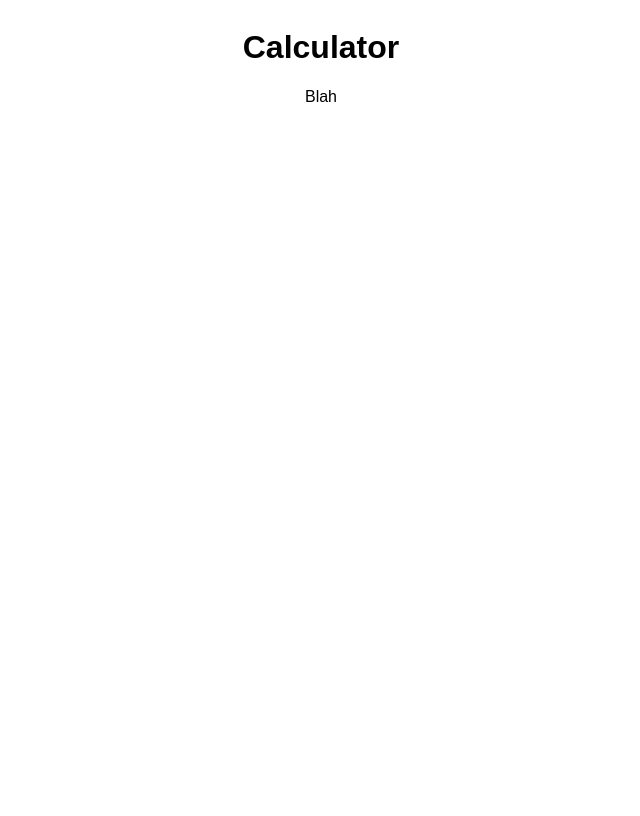
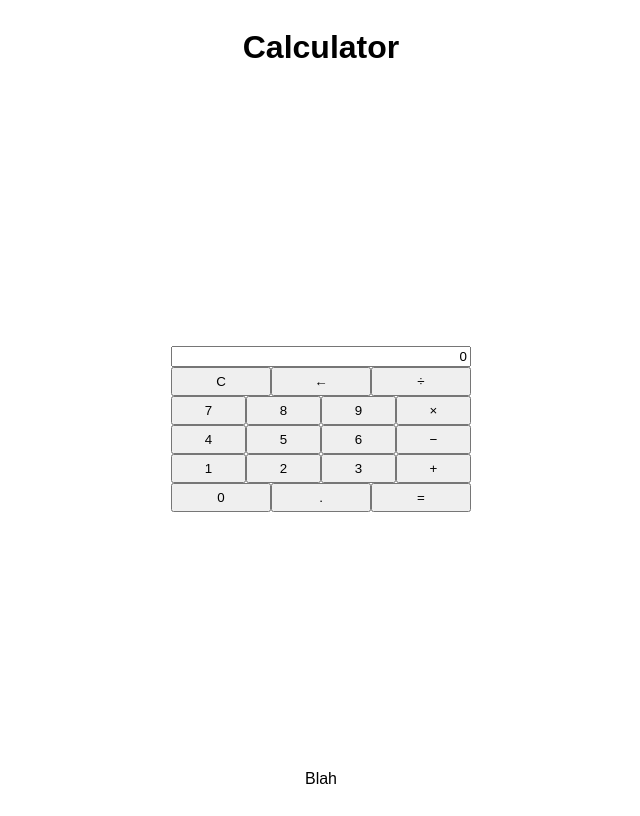
Before and after one commit to hewittaj-webdev/calculator, a plain HTML site: page index.html in a window 1280 px wide. Shown: the whole page, without its empty margins (319-959 px from the left). Drawn offline with Linux system fonts and the light colour scheme.

Commit message:
edited layout and css

```diff
--- a/index.html
+++ b/index.html
@@ -11,8 +11,46 @@
 
     <body>
         <h1 id="main-heading">Calculator</h1>
-        <div id="calculator-body">
+        <div id="calculator">
+            <div id="calculator-body">
+                <div id="display">
+                    <input type="text" id="display-text" value="0" readonly>
+                </div>
+                <div id="buttons">
+                    <div class="button-row" id="row1">
+                        <button id="clear" onclick="clearDisplay()">C</button>
+                        <button id="backspace" onclick="backspace()">&larr;</button>
+                        <button id="divide" onclick="divide()">&divide;</button>
+                    </div>
 
+                    <div class="button-row" id="row2">
+                        <button id="seven" onclick="seven()">7</button>
+                        <button id="eight" onclick="eight()">8</button>
+                        <button id="nine" onclick="nine()">9</button>
+                        <button id="multiply" onclick="multiply()">&times;</button>
+                    </div>
+
+                    <div class="button-row" id="row3">
+                        <button id="four" onclick="four()">4</button>
+                        <button id="five" onclick="five()">5</button>
+                        <button id="six" onclick="six()">6</button>
+                        <button id="subtract" onclick="subtract()">&minus;</button>
+                    </div>
+
+                    <div class="button-row" id="row4">
+                            <button id="one" onclick="one()">1</button>
+                            <button id="two" onclick="two()">2</button>
+                            <button id="three" onclick="three()">3</button>
+                            <button id="add" onclick="add()">&plus;</button>
+                    </div>
+
+                    <div class="button-row" id="row5">
+                        <button id="zero" onclick="zero()">0</button>
+                        <button id="decimal" onclick="decimal()">.</button>
+                        <button id="equals" onclick="equals()">=</button>
+                    </div>
+                </div>
+            </div>
         </div>
         <footer> Blah</footer>
     </body>
--- a/style.css
+++ b/style.css
@@ -4,8 +4,41 @@
 body{
     display: flex;
     flex-direction: column;
-    font-family:Arial, Helvetica, sans-serif;
+    font-family: Arial, Helvetica, sans-serif;
+    justify-content: space-between;
     min-height: 100vh;
+}
+
+button{
+    margin: 0;
+    width: 100%;
+    padding: 5px;
+}
+
+.button-row{
+    display: flex;
+}
+
+#calculator{
+    align-items: center;
+    display: flex;
+    height: 500px;
+    justify-content: center;
+    min-width: fit-content;
+}
+
+#display{
+    display: flex;
+    justify-content: center;
+    min-width: fit-content;
+    width: 300px;
+}
+
+#display-text{
+    direction: rtl;
+    display: flex;
+    min-width: fit-content;
+    width: 100%;
 }
 
 footer{
@@ -13,6 +46,7 @@ footer{
     display: flex;
     justify-content: center;
     min-width: fit-content;
+    padding-bottom: 20px;
 }
 
 #main-heading{
```
